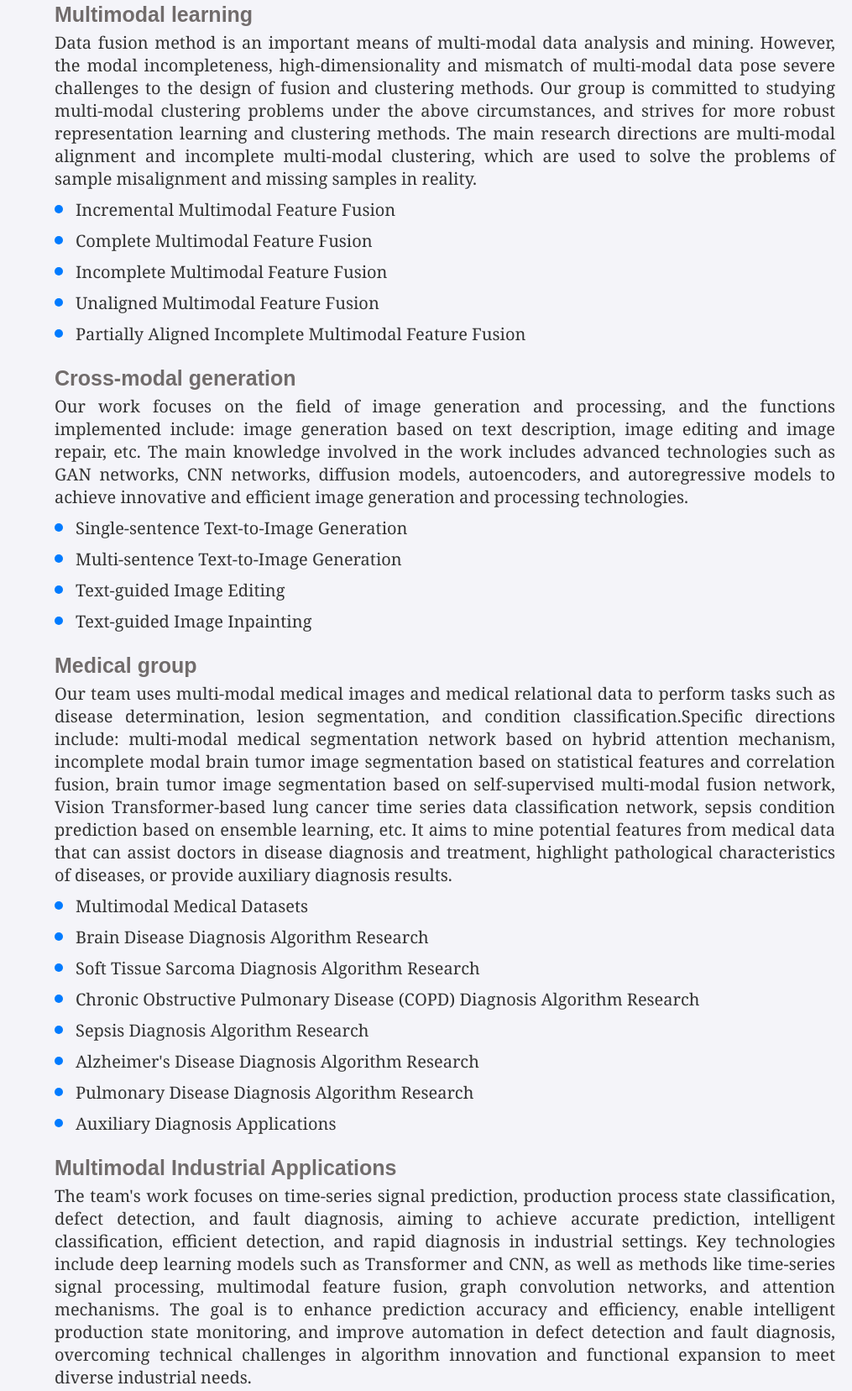
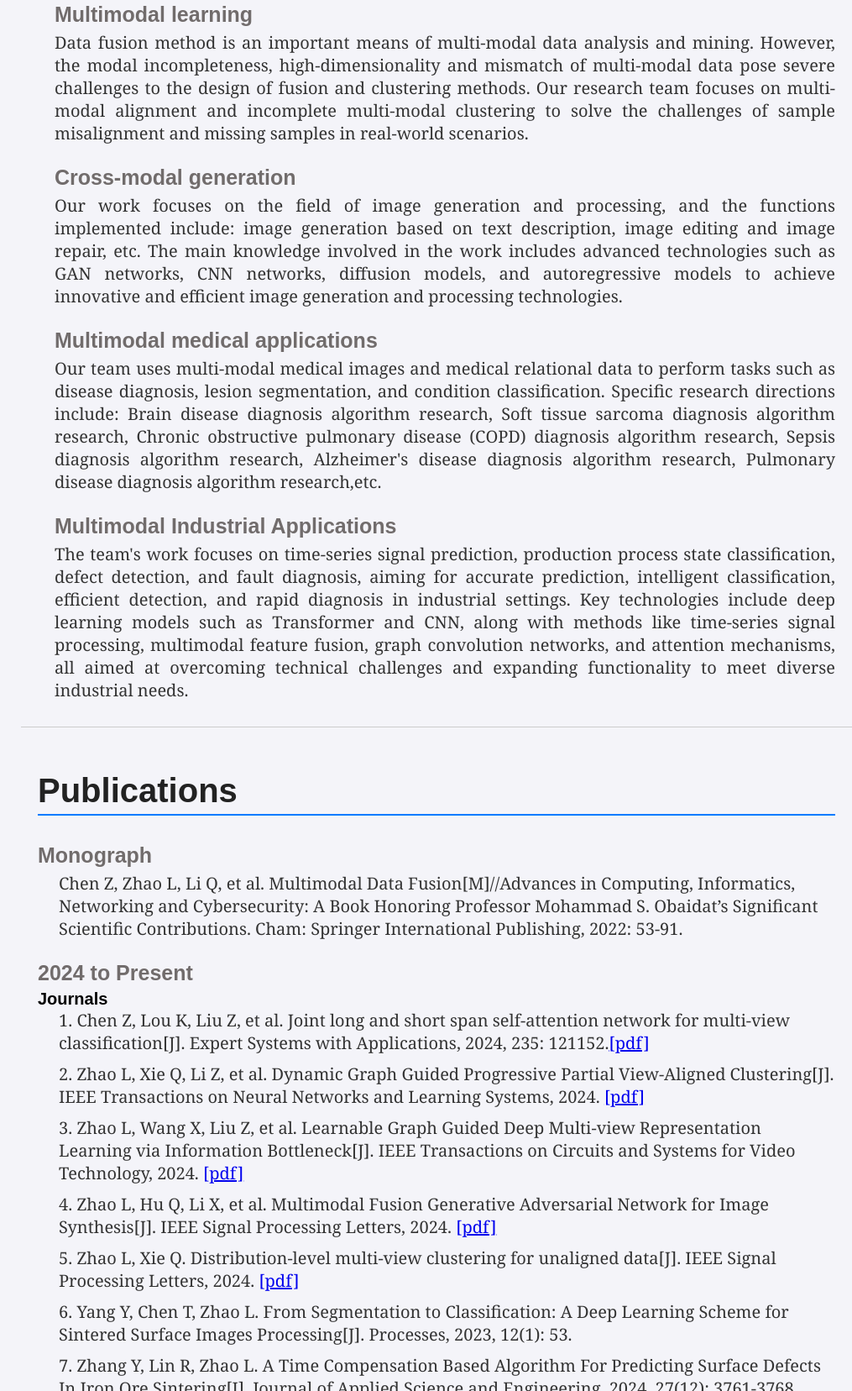
Before and after one commit to liangzhao88/liangzhao.github.io, a plain HTML site: page index.html in a window 1280 px wide. Shown: the part 1833-3489 px from the top of the page at 84% size, without its empty margins (265-1280 px from the left). Drawn offline with Linux system fonts and the light colour scheme.

Commit message:
Update index.html

```diff
--- a/index.html
+++ b/index.html
@@ -101,68 +101,28 @@
                 <p>Data fusion method is an important means of multi-modal data analysis and mining.
                     However, the modal incompleteness, high-dimensionality and mismatch of multi-modal data pose severe
                     challenges to the design of fusion and clustering methods.
-                    Our group is committed to studying multi-modal clustering problems under the above circumstances,
-                    and strives for more robust representation learning and clustering methods.
-                    The main research directions are multi-modal alignment and incomplete multi-modal clustering,
-                    which are used to solve the problems of sample misalignment and missing samples in reality.</p>
-                <ul class="multi_fusion">
-                    <li>Incremental Multimodal Feature Fusion</li>
-                    <li>Complete Multimodal Feature Fusion</li>
-                    <li>Incomplete Multimodal Feature Fusion</li>
-                    <li>Unaligned Multimodal Feature Fusion</li>
-                    <li>Partially Aligned Incomplete Multimodal Feature Fusion</li>
-                </ul>
+                    Our research team focuses on multi-modal alignment and incomplete multi-modal clustering to solve the challenges of sample misalignment and missing samples in real-world scenarios.</p>
 
                 <h3>Cross-modal generation</h3>
-                <p>Our work focuses on the field of image generation and processing,
-                    and the functions implemented include: image generation based on text description, image editing and
-                    image repair, etc.
-                    The main knowledge involved in the work includes advanced technologies such as GAN networks, CNN
-                    networks,
-                    diffusion models, autoencoders, and autoregressive models to achieve innovative and efficient image
-                    generation and processing technologies.</p>
-                <ul class="crossmodal">
-                    <li>Single-sentence Text-to-Image Generation</li>
-                    <li>Multi-sentence Text-to-Image Generation</li>
-                    <li>Text-guided Image Editing</li>
-                    <li>Text-guided Image Inpainting</li>
-                </ul>
+                <p>Our work focuses on the field of image generation and processing, and the functions implemented include: image generation based on text description,
+                    image editing and image repair, etc. The main knowledge involved in the work includes advanced technologies such as GAN networks, CNN networks,
+                    diffusion models, and autoregressive models to achieve innovative and efficient image generation and processing technologies.</p>
 
-                <h3>Medical group</h3>
-                <p>Our team uses multi-modal medical images and medical relational data to perform tasks such as disease
-                    determination,
-                    lesion segmentation, and condition classification.Specific directions include:
-                    multi-modal medical segmentation network based on hybrid attention mechanism,
-                    incomplete modal brain tumor image segmentation based on statistical features and correlation
-                    fusion, brain tumor image segmentation based on self-supervised multi-modal fusion network,
-                    Vision Transformer-based lung cancer time series data classification network, sepsis condition
-                    prediction based on ensemble learning, etc.
-                    It aims to mine potential features from medical data that can assist doctors in disease diagnosis
-                    and treatment,
-                    highlight pathological characteristics of diseases, or provide auxiliary diagnosis results.</p>
-                <ul class="medical">
-                    <li>Multimodal Medical Datasets</li>
-                    <li>Brain Disease Diagnosis Algorithm Research</li>
-                    <li>Soft Tissue Sarcoma Diagnosis Algorithm Research</li>
-                    <li>Chronic Obstructive Pulmonary Disease (COPD) Diagnosis Algorithm Research</li>
-                    <li>Sepsis Diagnosis Algorithm Research</li>
-                    <li>Alzheimer's Disease Diagnosis Algorithm Research</li>
-                    <li>Pulmonary Disease Diagnosis Algorithm Research</li>
-                    <li>Auxiliary Diagnosis Applications</li>
-                </ul>
+
+                <h3>Multimodal medical applications</h3>
+                <p>Our team uses multi-modal medical images and medical relational data to perform tasks such as disease diagnosis, lesion segmentation,
+                    and condition classification. Specific research directions include: Brain disease diagnosis algorithm research,
+                    Soft tissue sarcoma diagnosis algorithm research, Chronic obstructive pulmonary disease (COPD) diagnosis algorithm research,
+                    Sepsis diagnosis algorithm research, Alzheimer's disease diagnosis algorithm research, Pulmonary disease diagnosis algorithm research,etc.</p>
+
 
                 <h3>Multimodal Industrial Applications</h3>
-                <p>The team's work focuses on time-series signal prediction, production process state classification, defect detection, and fault diagnosis,
-                     aiming to achieve accurate prediction, intelligent classification, efficient detection, and rapid diagnosis in industrial settings.
-                      Key technologies include deep learning models such as Transformer and CNN, as well as methods like time-series signal processing,
-                      multimodal feature fusion, graph convolution networks, and attention mechanisms. The goal is to enhance prediction accuracy and efficiency,
-                       enable intelligent production state monitoring, and improve automation in defect detection and fault diagnosis,
-                       overcoming technical challenges in algorithm innovation and functional expansion to meet diverse industrial needs.</p>
-                <ul class="industrial">
-                    <li>State Classification and Object Detection Based on Multimodal Sintering Dataset</li>
-                    <li>Fault Diagnosis Based on Pumping Unit Work Sequence Data</li>
-                    <li>Time Series Prediction Based on Industrial Open Dataset</li>
-                </ul>
+                <p>
+The team's work focuses on time-series signal prediction, production process state classification, defect detection,
+                    and fault diagnosis, aiming for accurate prediction, intelligent classification, efficient detection, and rapid diagnosis in industrial settings.
+                    Key technologies include deep learning models such as Transformer and CNN, along with methods like time-series signal processing, multimodal feature fusion, graph convolution networks, and attention mechanisms,
+                    all aimed at overcoming technical challenges and expanding functionality to meet diverse industrial needs.</p>
+
                 </div>
             </section>
 
```
